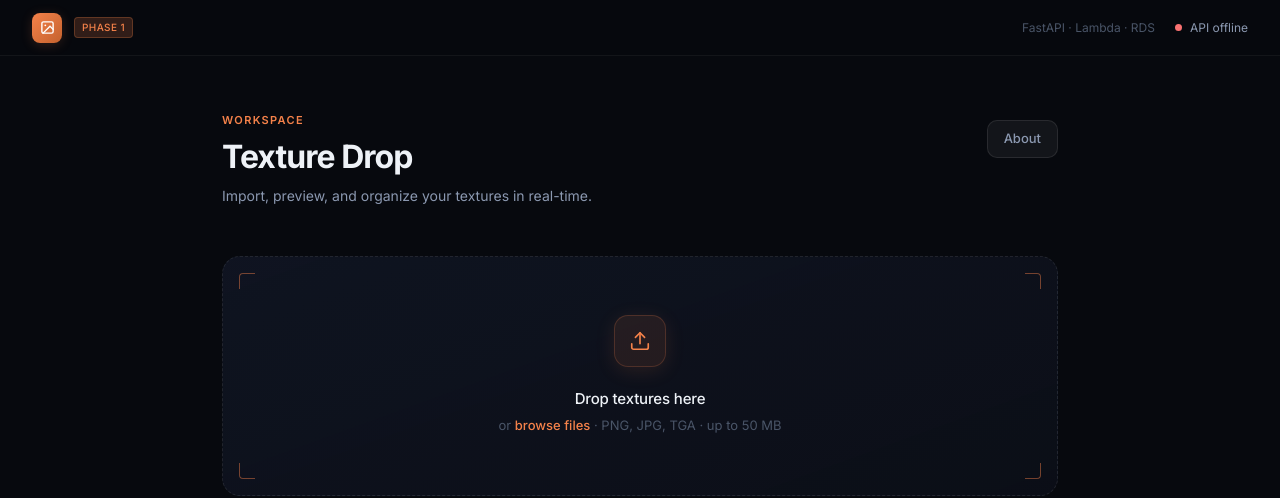
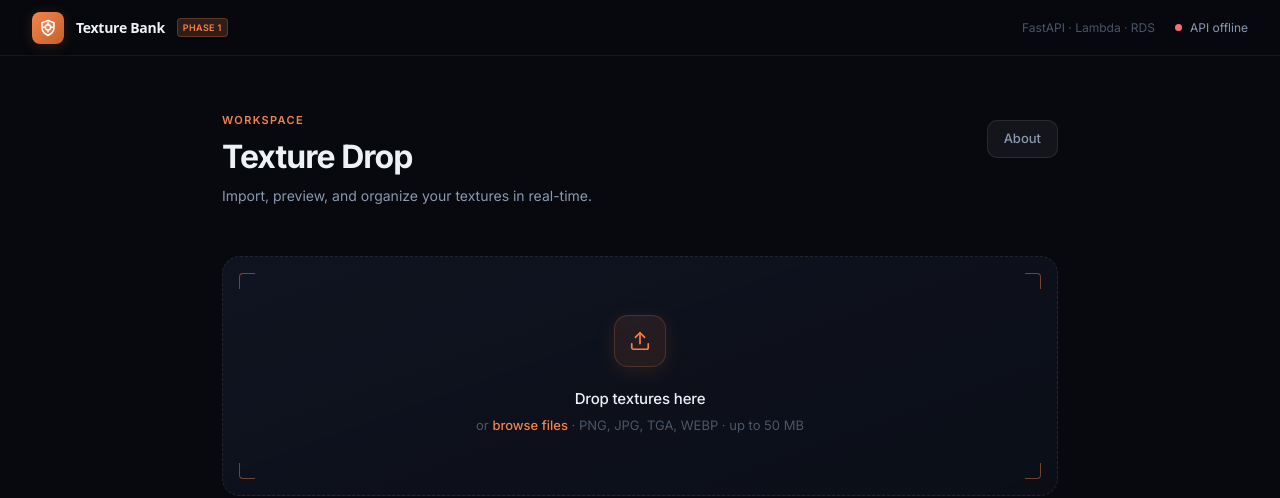
Before and after one commit to oboreo00/Texture-Browser, a React (Vite) app in the folder frontend/: page / in a window 1280 px wide. Shown: the top 498 px of the page. Built offline with nearby package versions, Linux system fonts and the light colour scheme; no server answers.

Commit message:
feature: update logo and some Browse wordings

```diff
--- a/frontend/src/App.tsx
+++ b/frontend/src/App.tsx
@@ -38,22 +38,36 @@ export default function App() {
         {/* Logo */}
         <div className="flex items-center gap-3">
           <div style={{
-            width: 30, height: 30,
+            width: 32, height: 32,
             background: 'linear-gradient(135deg, var(--accent) 0%, var(--accent-dim) 100%)',
             borderRadius: 8,
             display: 'flex', alignItems: 'center', justifyContent: 'center',
-            boxShadow: '0 2px 12px var(--accent-glow)',
+            boxShadow: '0 2px 14px var(--accent-glow)',
           }}>
-            <svg width="15" height="15" viewBox="0 0 24 24" fill="none" stroke="white" strokeWidth="2.2" strokeLinecap="round">
-              <rect x="3" y="3" width="18" height="18" rx="2.5" />
-              <circle cx="8.5" cy="8.5" r="1.5" fill="white" stroke="none" />
-              <polyline points="21 15 16 10 5 21" />
+            <svg width="18" height="18" viewBox="0 0 24 24" fill="none" stroke="white" strokeWidth="2" strokeLinecap="round" strokeLinejoin="round">
+              {/* Shield outline representing the Vault */}
+              <path d="M12 22s8-4 8-10V5l-8-3-8 3v7c0 6 8 10 8 10z" fill="rgba(255,255,255,0.12)" />
+              {/* Safe/Vault lock wheel with spokes pointing outwards (hollow center) */}
+              <circle cx="12" cy="11" r="3.5" />
+              <line x1="12" y1="7.5" x2="12" y2="5" />
+              <line x1="12" y1="14.5" x2="12" y2="17" />
+              <line x1="8.5" y1="11" x2="6" y2="11" />
+              <line x1="15.5" y1="11" x2="18" y2="11" />
             </svg>
           </div>
           <span style={{
-            fontSize: 10, fontWeight: 500, color: 'var(--accent)',
+            fontSize: 14,
+            fontWeight: 700,
+            letterSpacing: '-0.02em',
+            color: 'var(--text-primary)',
+            fontFamily: 'system-ui, sans-serif'
+          }}>
+            Texture Bank
+          </span>
+          <span style={{
+            fontSize: 9, fontWeight: 600, color: 'var(--accent)',
             background: 'var(--accent-glow)', border: '1px solid rgba(245,130,74,0.25)',
-            borderRadius: 4, padding: '2px 7px', letterSpacing: '0.04em',
+            borderRadius: 4, padding: '1.5px 5px', letterSpacing: '0.04em',
           }}>
             PHASE 1
           </span>
--- a/frontend/src/components/UploadZone.tsx
+++ b/frontend/src/components/UploadZone.tsx
@@ -130,7 +130,7 @@ export function UploadZone({ onFilesSelected, uploading }: UploadZoneProps) {
         <p style={{ fontSize: 13, color: 'var(--text-muted)' }}>
           or{' '}
           <span style={{ color: 'var(--accent)', fontWeight: 500 }}>browse files</span>
-          {' '}· PNG, JPG, TGA · up to 50 MB
+          {' '}· PNG, JPG, TGA, WEBP · up to 50 MB
         </p>
       </div>
 
```
